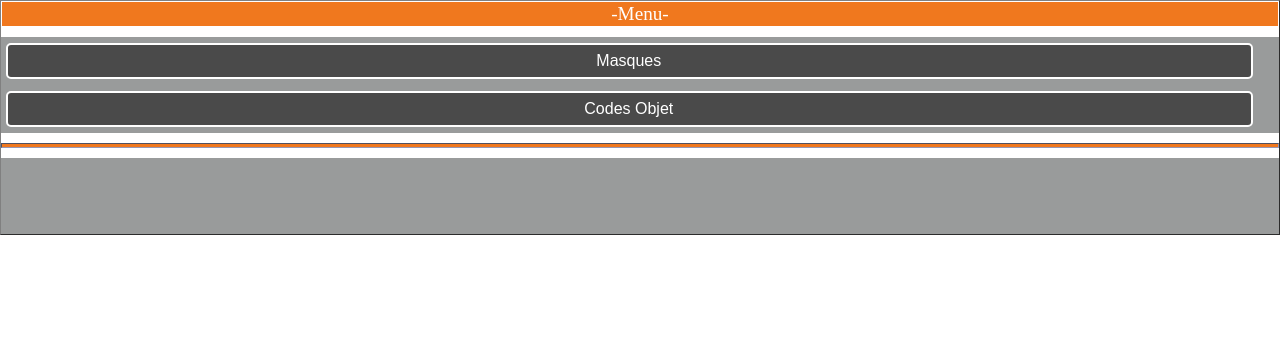
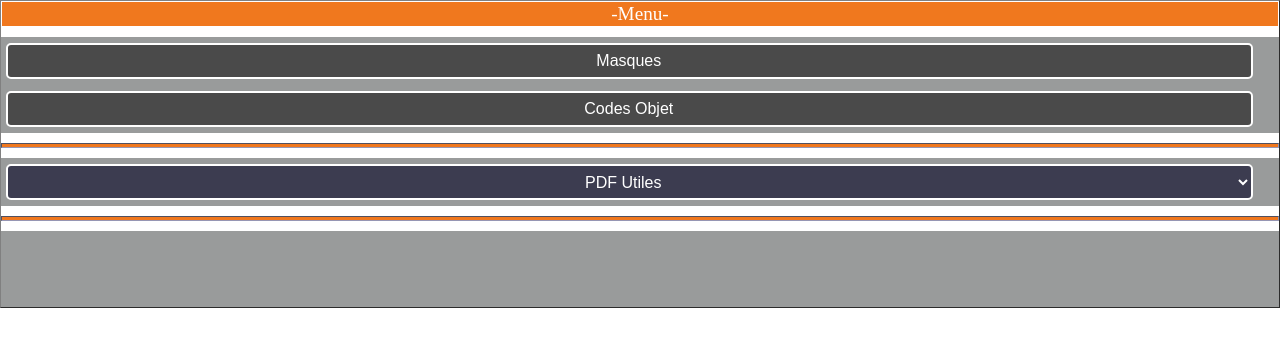
Before and after one commit to EnzoCALL/AVEM-Index, a plain HTML site: page tables/menu/Menu.html in a window 1280 px wide. Drawn offline with Linux system fonts and the light colour scheme.

Commit message:
Update Menu.html

```diff
--- a/tables/menu/Menu.html
+++ b/tables/menu/Menu.html
@@ -27,10 +27,6 @@
 		<tr class="l" style="height:5px"><td class="g" rowspan="1" style="width:20%; background-color:rgb(240,120,30);"></td></tr>
 		<tr class="sep" style=""></tr>
 <!--
-		<tr class="l" style="height:6vh"><td class="s"><button class="but" onclick="parent.show('Z', false)">Zenith Skills</button></td></tr>
-		<tr class="l" style="height:6vh"><td class="s"><button class="but" onclick="parent.show('Priority', false)">Skills Priority</button></td></tr>
-		<tr class="l" style="height:6vh"><td class="s"><button class="but" onclick="parent.show('Feature', false)">Active Feature</button></td></tr>
-
 		<tr class="sep" style=""></tr>
 		<tr class="l" style="height:5px"><td class="g" rowspan="1" style="width:20%; background-color:rgb(120,120,210);"></td></tr>
 		<tr class="sep" style=""></tr>
@@ -59,45 +55,25 @@
 				<option value="Support">Support skills</option><option style="font-size: 0.2pt; background-color:rgb(60,60,80);" disabled="">&nbsp;</option>
 			</select>
 		</td></tr>
-
-		<tr class="l" style="height:6vh"><td class="s"><button class="but" onclick="parent.show('Notes', false)">HH Notes</button></td></tr>
-
-		<tr class="sep" style=""></tr>
-		<tr class="l" style="height:5px"><td class="g" rowspan="1" style="width:20%; background-color:rgb(120,120,210);"></td></tr>
-		<tr class="sep" style=""></tr>
-		<tr class="l" style="height:6vh"><td class="s"><button class="but" onclick="parent.show('Sigil', false)">Sigil Skills</button></td></tr>
-
-		<tr class="sep" style=""></tr>
-		<tr class="l" style="height:5px"><td class="g" rowspan="1" style="width:20%; background-color:rgb(120,120,210);"></td></tr>
-		<tr class="sep" style=""></tr>
-		<tr class="l" style="height:6vh"><td class="s"><button class="but" onclick="parent.show('Cuisine', false)">Guild Food Skills</button></td></tr>
-
-		<tr class="sep" style=""></tr>
-		<tr class="l" style="height:5px"><td class="g" rowspan="1" style="width:20%; background-color:rgb(120,120,210);"></td></tr>
-		<tr class="sep" style=""></tr>
-		<tr class="l" style="height:6vh"><td class="s"><button class="but" onclick="parent.show('Caravan', false)">Caravan Skills</button></td></tr>
-
-		<tr class="sep" style=""></tr>
-		<tr class="l" style="height:5px"><td class="g" rowspan="1" style="width:20%; background-color:rgb(120,120,210);"></td></tr>
-		<tr class="sep" style=""></tr>
-		<tr class="l" style="height:6vh"><td class="s"><button class="but" onclick="parent.show('Road', false)">Road Skills</button></td></tr>
-
-		<tr class="sep" style=""></tr>
-		<tr class="l" style="height:5px"><td class="g" rowspan="1" style="width:20%; background-color:rgb(120,120,210);"></td></tr>
-		<tr class="sep" style=""></tr>
+-->
 		<tr class="l" style="height:6vh"><td class="s">
-			<select onfocus='this.size=4;' onblur='this.size=0;' required="" id="petList" class="sel" onchange="this.size=1; this.blur(); parent.selectTable('petList')">
-				<option style="font-size: 0.2pt; background-color:rgb(60,60,80);" disabled="">&nbsp;</option>
-				<option value="Poogie">Guild Poogie</option>
-				<option value="All" disabled="" selected="" style="display:none">Pet skills</option>
-				<option style="font-size: 1pt; background-color:rgb(60,60,80);" disabled="">&nbsp;</option>
-				<option value="Halk">Support Halk</option><option style="font-size: 0.2pt; background-color:rgb(60,60,80);" disabled="">&nbsp;</option>
+			<select onfocus='this.size=7;' onblur='this.size=0;' required="" id="assetList" class="sel" onchange="this.size=1; this.blur(); parent.selectAsset('assetList')">
+				<option style="font-size: 0.2pt; background-color:rgb(101,104,104);" disabled="">&nbsp;</option>
+				<option value="CodesING">Codes Erreur ING</option>
+				<option value="All" disabled="" selected="" style="display:none">PDF Utiles</option>
+				<option style="font-size: 1pt; background-color:rgb(101,104,104);" disabled="">&nbsp;</option>
+				<option value="CodesTLX">Codes TLX</option><option style="font-size: 0.2pt; background-color:rgb(60,60,80);" disabled="">&nbsp;</option>
+				<option style="font-size: 1pt; background-color:rgb(101,104,104);" disabled="">&nbsp;</option>
+				<option value="FormationN1">Formation N1</option><option style="font-size: 0.2pt; background-color:rgb(60,60,80);" disabled="">&nbsp;</option>
+				<option style="font-size: 1pt; background-color:rgb(101,104,104);" disabled="">&nbsp;</option>
+				<option value="FormationN2">Formation N2</option><option style="font-size: 0.2pt; background-color:rgb(60,60,80);" disabled="">&nbsp;</option>
+				<option style="font-size: 1pt; background-color:rgb(101,104,104);" disabled="">&nbsp;</option>
 			</select>
 		</td></tr>
 		<tr class="sep" style=""></tr>
-		<tr class="l" style="height:5px"><td class="g" rowspan="1" style="width:20%; background-color:rgb(120,120,210);"></td></tr>
+		<tr class="l" style="height:5px"><td class="g" rowspan="1" style="width:20%; background-color:rgb(240,120,30);"></td></tr>
 		<tr class="sep" style=""></tr>
--->
+
 		<tr class="l" style="height:9.5vh"><td class="s"></td></tr>
 	</tbody>
 </table>
```
